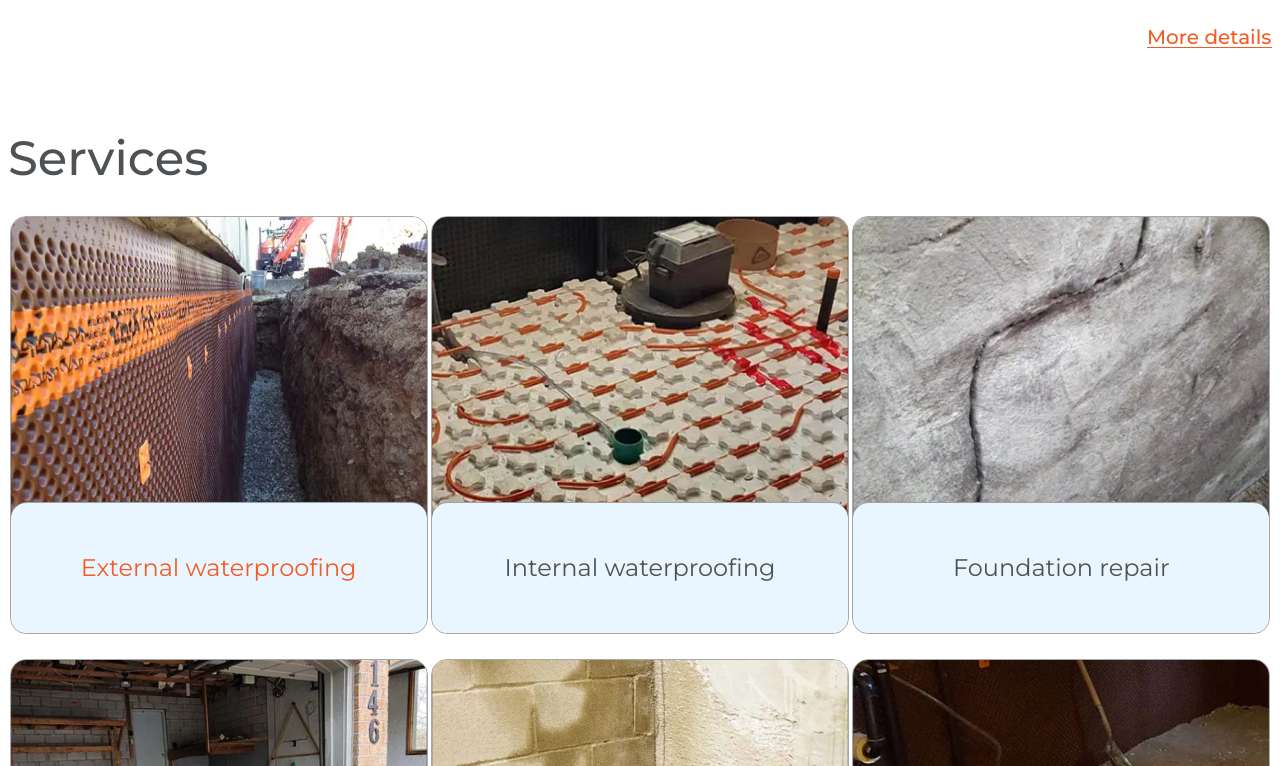
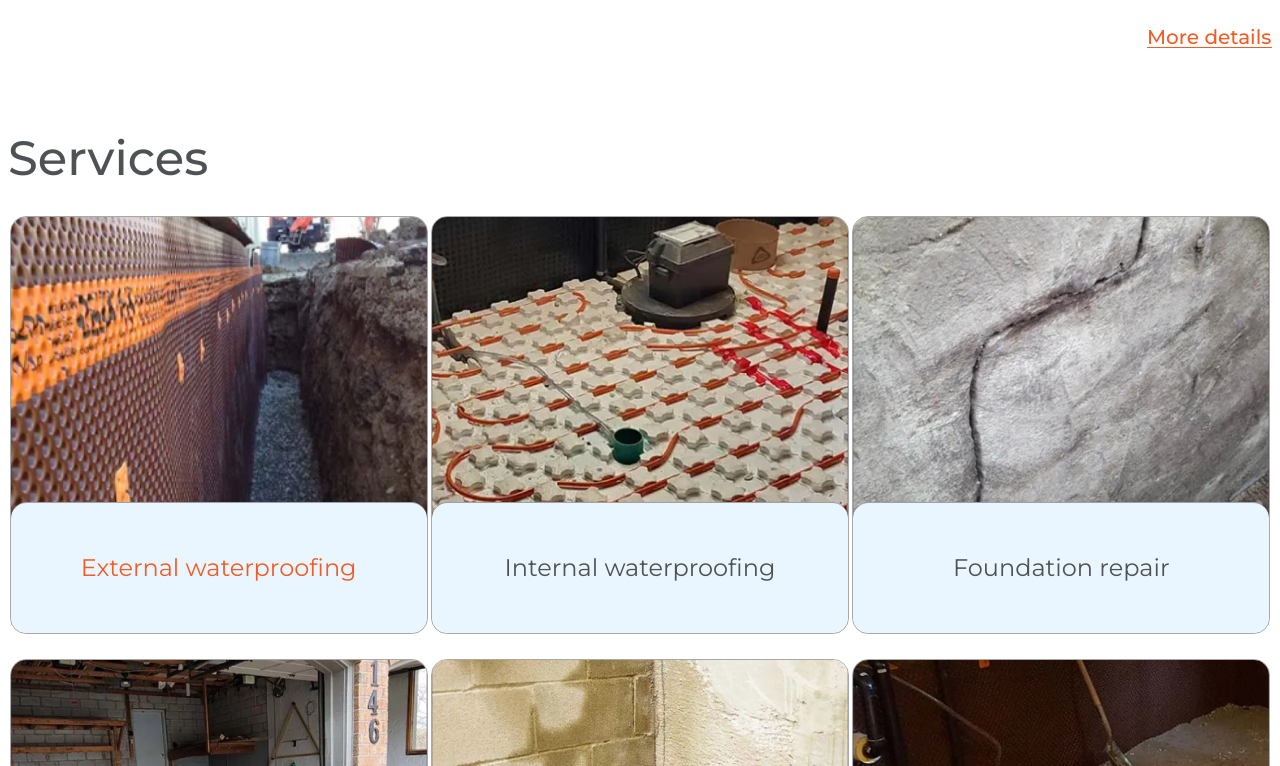
Before and after one commit to Kostiantyn-Biliavskyi/brand-name-go, a plain HTML site: page index.html in a window 1280 px wide. In both pictures the pointer is over the picture 218 px from the left and 1970 px from the top of the page. Shown: the part 1604-2370 px from the top of the page. Drawn offline with Linux system fonts and the light colour scheme.

Commit message:
20.03.24. css

```diff
--- a/css/style.css
+++ b/css/style.css
@@ -508,7 +508,7 @@ a {
    }
 }
 
-@media screen and (max-width:330px) {
+@media screen and (max-width:300px) {
    .BlockFotoItem3 {
       width: 300px;
       height: 300px;
@@ -550,7 +550,7 @@ a {
    z-index: 3;
 }
 
-.wraperBlockFoto3>div:hover>.BlockFoto3 {
+.BlockFotoItem3:hover>.BlockFoto3 {
    scale: 1.3;
 }
 
```
